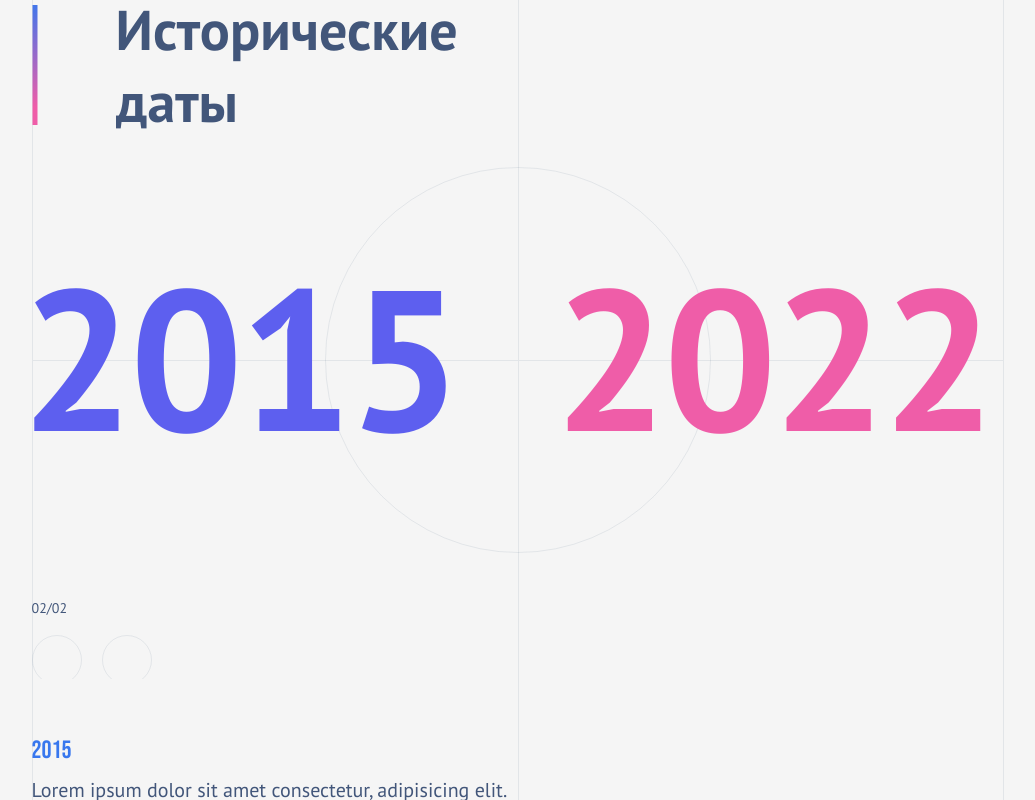
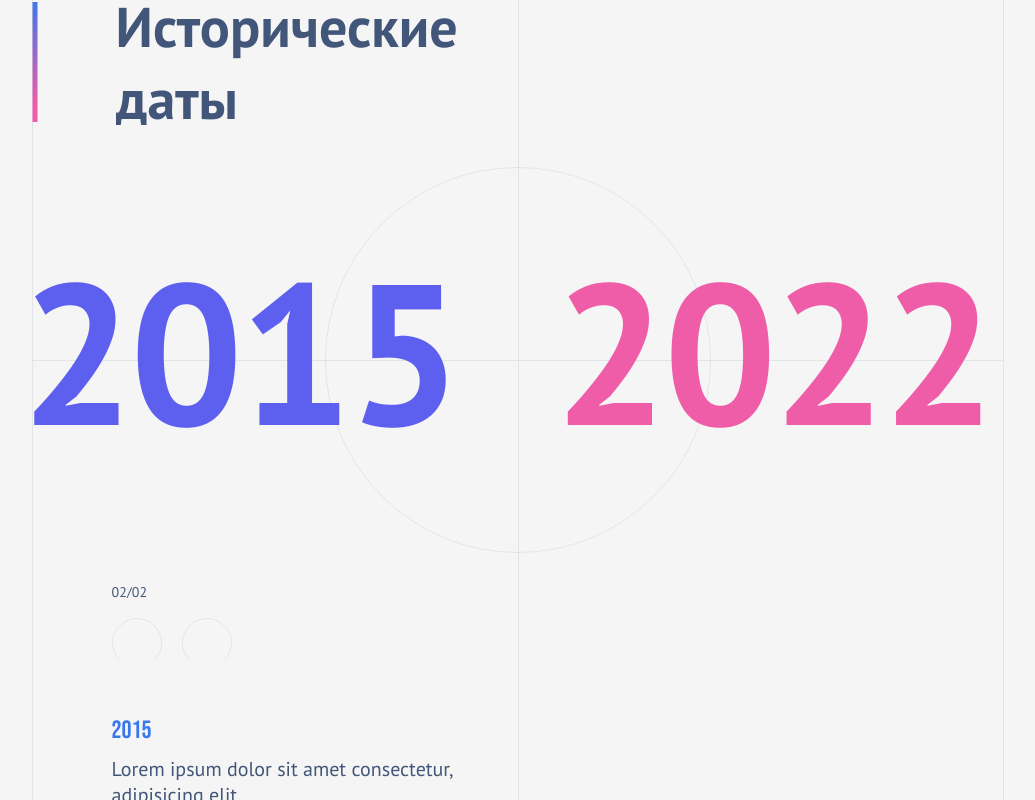
Before and after one commit to M4XPRD/historical-dates, a React (Vite) app: page / in a window 1280 px wide. Shown: the whole page, without its empty margins (122-1157 px from the left). Built offline with nearby package versions, Linux system fonts and the light colour scheme.

Commit message:
Small UI fiixes

```diff
--- a/src/components/SliderView/Events.tsx
+++ b/src/components/SliderView/Events.tsx
@@ -5,6 +5,11 @@ const Wrapper = styled.section`
   align-self: flex-start;
   flex-direction: row;
   gap: 80px;
+
+  margin-left: 80px;
+
+  max-width: 400px;
+  max-height: 135px;
 `;
 
 const EventWrapper = styled.article`
--- a/src/components/SliderView/SliderButtons.tsx
+++ b/src/components/SliderView/SliderButtons.tsx
@@ -9,6 +9,7 @@ const Wrapper = styled.section`
   gap: 20px;
 
   margin-bottom: 56px;
+  margin-left: 80px;
 
   font-family: var(--font-family);
   color: var(--colour-main);
```
